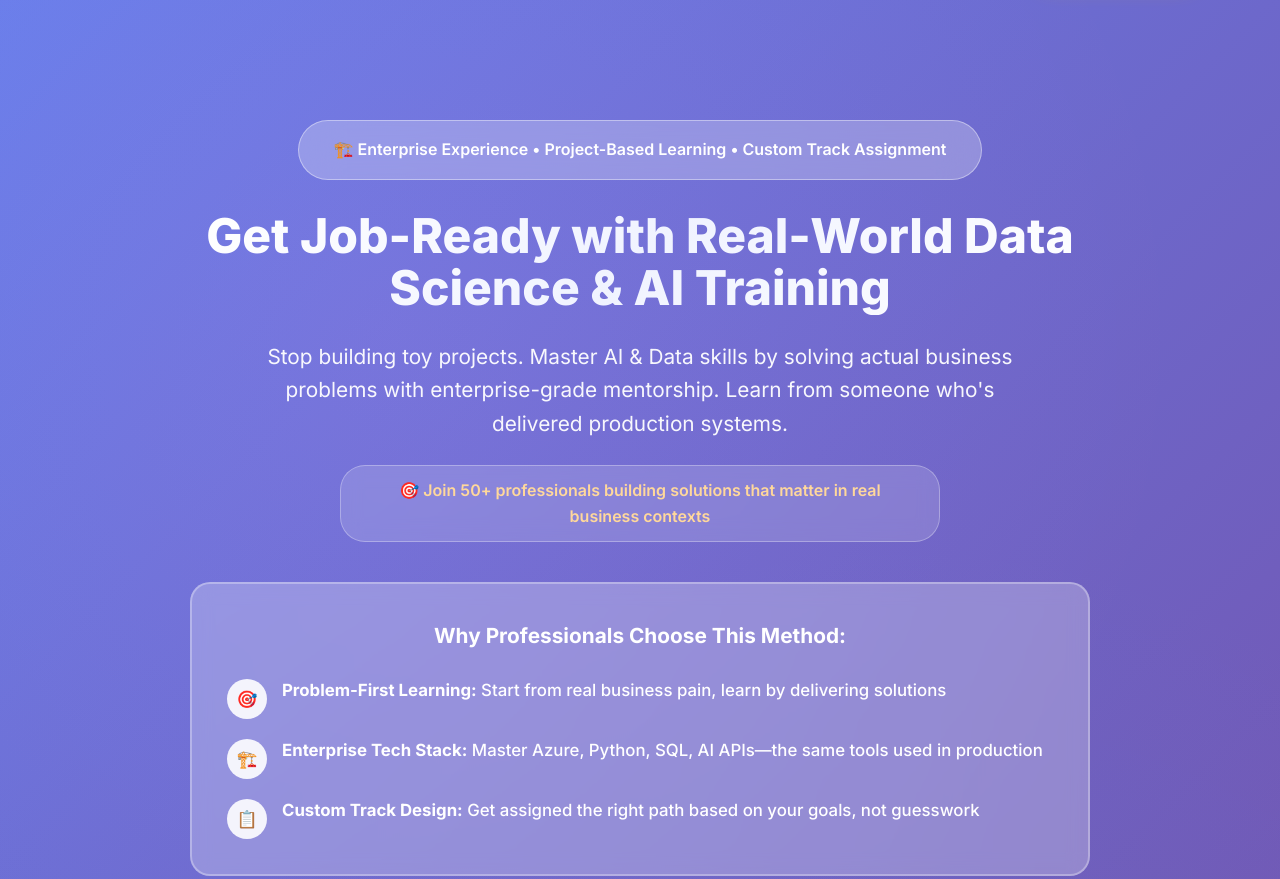
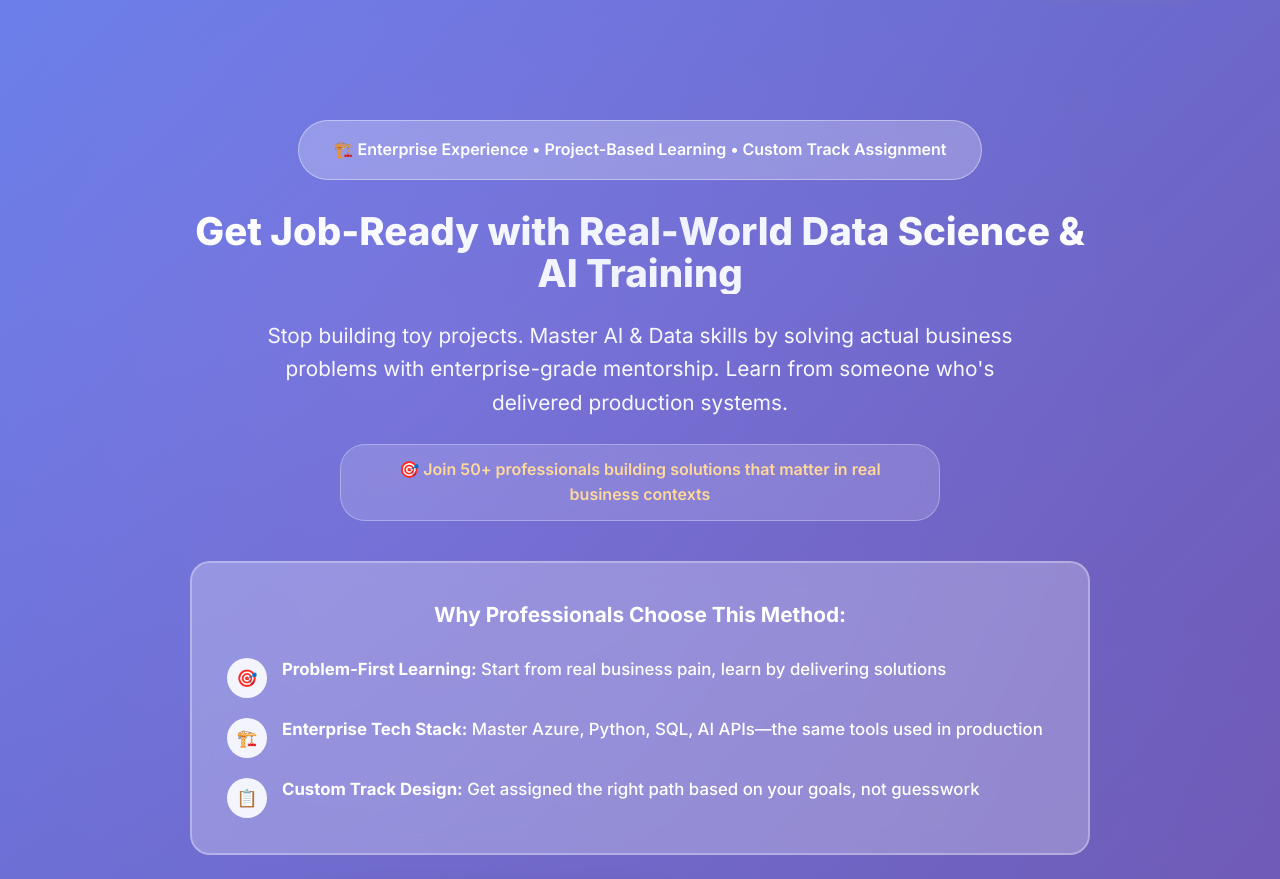
Before and after one commit to SkillAIPath/Landing-Page, a website: page index.html in a window 1280 px wide. Shown: the top 879 px of the page. Drawn offline with nearby package versions, Linux system fonts and the light colour scheme; no server answers.

Commit message:
Update index.html

```diff
--- a/index.html
+++ b/index.html
@@ -189,7 +189,7 @@
         }
 
         .hero-title {
-            font-size: 3.0em;
+            font-size: 2.4em;
             font-weight: 800;
             line-height: 1.1;
             margin-bottom: 25px;
```
